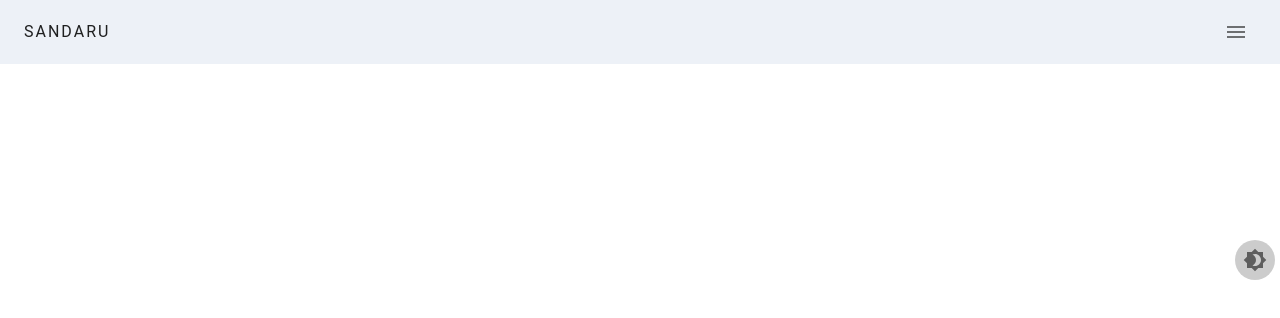
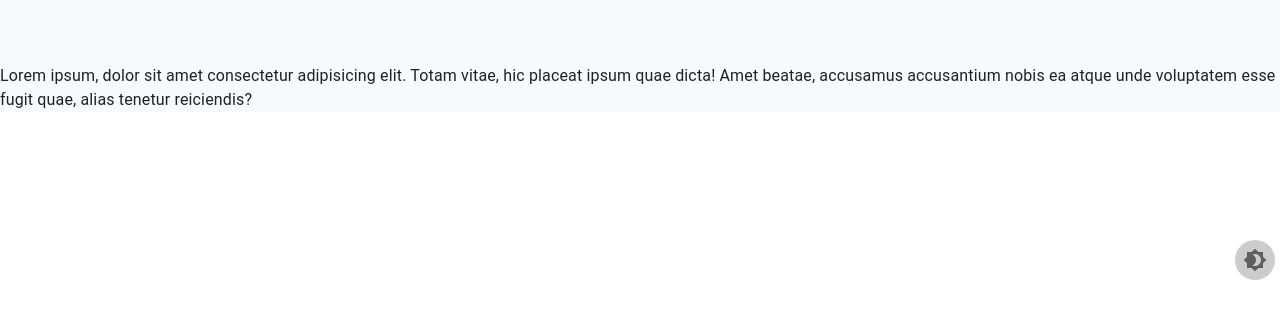
Before and after one commit to SandaruwanB/portfolio, a React (Create React App) app: page /about in a window 1280 px wide. Shown: the top 318 px of the page. Built offline with nearby package versions, Linux system fonts and the light colour scheme.

Commit message:
DEV top and side bars

```diff
--- a/src/components/About.jsx
+++ b/src/components/About.jsx
@@ -1,7 +1,7 @@
 import { useTheme } from '@mui/material/styles'
 import React from 'react'
-import Navbar from './navbar/Navbar'
-import { Box, CssBaseline } from '@mui/material'
+import NavBar from './navbar/NavBar'
+import { Box, CssBaseline, Toolbar, Typography } from '@mui/material'
 
 const About = () => {
   const theme = useTheme()
@@ -11,13 +11,17 @@ const About = () => {
       sx={{display : 'flex'}}
     >
       <CssBaseline />
-      <Navbar />
+      <NavBar />
       <Box
+        component={'main'}
         sx={{
-          background : theme.palette.primary.main
+          background : theme.palette.secondary.main
         }}
       >
-
+        <Toolbar />
+        <Typography>
+          Lorem ipsum, dolor sit amet consectetur adipisicing elit. Totam vitae, hic placeat ipsum quae dicta! Amet beatae, accusamus accusantium nobis ea atque unde voluptatem esse fugit quae, alias tenetur reiciendis?
+        </Typography>
       </Box>
     </Box>
   )
--- /dev/null
+++ b/src/components/navbar/NavBar.jsx
@@ -0,0 +1,22 @@
+import { AppBar, Box, Drawer, IconButton, List, ListItem, ListItemButton, ListItemText, Toolbar, Typography} from '@mui/material'
+import { Menu } from '@mui/icons-material'
+import React, { useState } from 'react'
+
+const navBarValues = [
+  {
+    name : 'Home'
+  },
+  {
+    name : 'About'
+  }
+]
+
+const NavBar = (props) => {
+
+  return (
+    <>
+    </>
+  )
+}
+
+export default NavBar
--- a/src/components/navbar/Navbar.jsx
+++ /dev/null
@@ -1,61 +0,0 @@
-import { AppBar, Box, CssBaseline, Divider, Drawer, IconButton, List, ListItem, ListItemButton, ListItemText, Toolbar, Typography, useTheme } from '@mui/material'
-import { Menu } from '@mui/icons-material'
-import React, { useState } from 'react'
-
-const navBarValues = [
-  {
-    name : 'Home'
-  },
-  {
-    name : 'About'
-  }
-]
-
-const Navbar = (props) => {
-  const theme = useTheme();
-  const {window} = props;
-  const [mobileOpen, setMobileOpen] = useState(false);
-
-  const drawerWidth = 250;
-
-  const DrawerContent = ()=>{
-    return (
-      <div>
-        <Toolbar />
-        <List>
-          {navBarValues.map((val,i)=>(
-            <ListItem key={i}>
-              <ListItemButton>
-                <ListItemText primary={val.name}/>
-              </ListItemButton>
-            </ListItem>
-          ))}
-        </List>
-      </div>
-    )
-  }
-
-
-  return (
-    <>
-      <AppBar
-        position='fixed'
-        sx={{width : `calc(100% - ${drawerWidth})px`, ml : {sm : `${drawerWidth}px`}, boxShadow : 'none'}}
-
-      >
-        <Toolbar
-          sx={{display : 'flex', justifyContent : 'space-between'}}
-        >
-          <Typography sx={{letterSpacing : 2}}>
-            SANDARU
-          </Typography>
-          <IconButton>
-            <Menu />
-          </IconButton>
-        </Toolbar>
-      </AppBar>
-    </>
-  )
-}
-
-export default Navbar
--- a/src/theme/darkTheme.js
+++ b/src/theme/darkTheme.js
@@ -1,4 +1,4 @@
-import { colors, createTheme } from '@mui/material'
+import { createTheme } from '@mui/material'
 
 const DarkTheme = createTheme({
   palette : {
--- a/src/theme/lightTheme.js
+++ b/src/theme/lightTheme.js
@@ -1,4 +1,4 @@
-import { colors, createTheme } from '@mui/material'
+import { createTheme } from '@mui/material'
 
 const LightTheme = createTheme({
   palette : {
```
Also changed, not shown: src/components/navbar/TopBar.jsx (added, +9 -0 lines).
